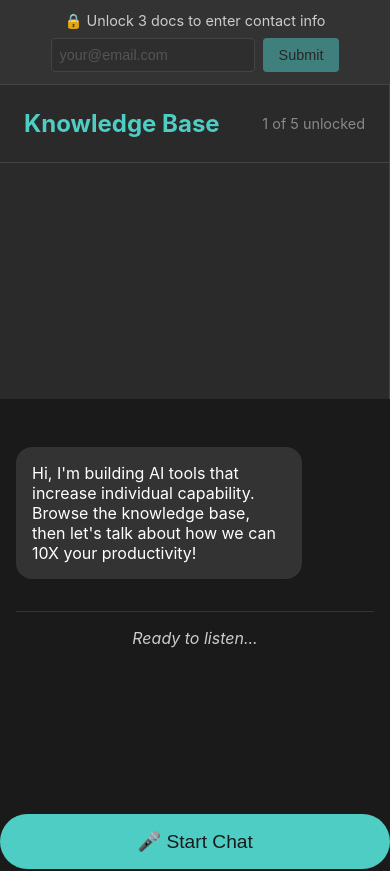
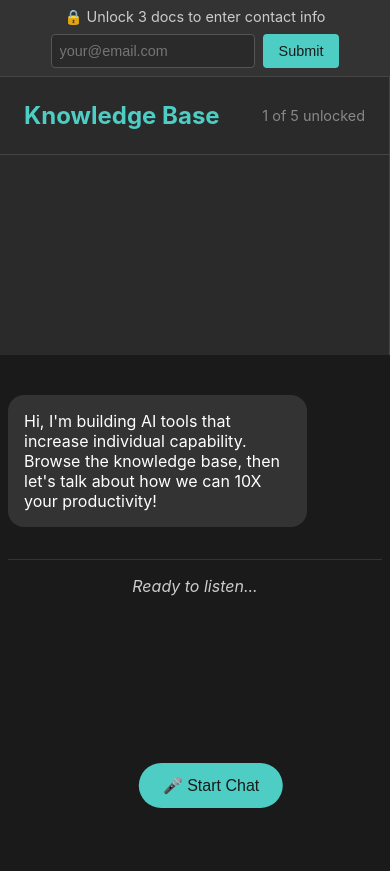
Before and after one commit to jjrasche/voice-chat-app, a plain HTML site: page index.html in a window 390 px wide. Drawn offline with nearby package versions, Linux system fonts and the light colour scheme; no server answers.

Commit message:
contact saving test mobile button showing lol

```diff
--- a/index.html
+++ b/index.html
@@ -14,8 +14,10 @@
 		<div class="contact-content">
 			<span class="contact-status" id="contactStatus">🔒 Unlock 3 docs to enter contact info</span>
 			<div class="contact-form">
-				<input type="email" id="emailInput" placeholder="your@email.com" disabled>
-				<button id="submitContact" disabled>Submit</button>
+				<!-- <input type="email" id="emailInput" placeholder="your@email.com" disabled>
+				<button id="submitContact" disabled>Submit</button> -->
+				<input type="email" id="emailInput" placeholder="your@email.com">
+				<button id="submitContact">Submit</button>
 			</div>
 		</div>
 	</div>
--- a/script.js
+++ b/script.js
@@ -114,7 +114,7 @@ class VoiceChat {
 		this.submitContact.textContent = 'Saving...';
 
 		try {
-			await fetch('/api/contact', {
+			await fetch('/api/contacts', {
 				method: 'POST',
 				headers: { 'Content-Type': 'application/json' },
 				body: JSON.stringify({
@@ -129,7 +129,7 @@ class VoiceChat {
 			this.submitContact.style.display = 'none';
 
 			// Save email to localStorage
-			localStorage.setItem('userEmail', email);
+			// localStorage.setItem('userEmail', email);
 		} catch (error) {
 			alert('Failed to save contact. Please try again.');
 			this.submitContact.disabled = false;
--- a/style.css
+++ b/style.css
@@ -5,7 +5,7 @@ body {
 	background: #1a1a1a;
 	color: #fff;
 	height: 100vh;
-	overflow: hidden;
+	/* overflow: hidden; Temporarily remove to test */
 }
 
 .contact-bar {
@@ -137,6 +137,11 @@ body {
 	color: #1a1a1a;
 	cursor: pointer;
 	transition: all 0.3s;
+	position: fixed; /* Force visible position for testing */
+	bottom: 20px;
+	left: 50%;
+	transform: translateX(-50%);
+	z-index: 9999;
 }
 
 .mic-btn:hover { background: #45b7d1; transform: scale(1.05); }
@@ -167,8 +172,42 @@ body {
 .status { padding: 1rem; text-align: center; color: #ccc; border-top: 1px solid #333; font-style: italic; }
 
 @media (max-width: 768px) {
-	.app-container { flex-direction: column; }
-	.docs-panel { width: 100%; height: 40%; }
-	.chat-panel { width: 100%; height: 60%; }
-	.contact-content { flex-direction: column; gap: 0.5rem; }
+	.contact-bar {
+		padding: 0.5rem 1rem;
+	}
+
+	.contact-content {
+		flex-direction: column;
+		gap: 0.5rem;
+	}
+
+	.contact-form input {
+		min-width: 150px;
+	}
+
+	.app-container {
+		flex-direction: column;
+		height: calc(100vh - 50px); /* Smaller contact bar on mobile */
+	}
+
+	.docs-panel {
+		width: 100%;
+		height: 35%; /* Reduced to make room for button */
+	}
+
+	.chat-panel {
+		width: 100%;
+		height: 65%; /* Increased to ensure button is visible */
+		min-height: 300px; /* Ensure minimum space for button */
+	}
+
+	.mic-btn {
+		margin: 1rem;
+		padding: 0.8rem 1.5rem; /* Slightly smaller on mobile */
+		font-size: 1rem;
+	}
+
+	.chat-container {
+		padding: 0.5rem;
+	}
 }
```
